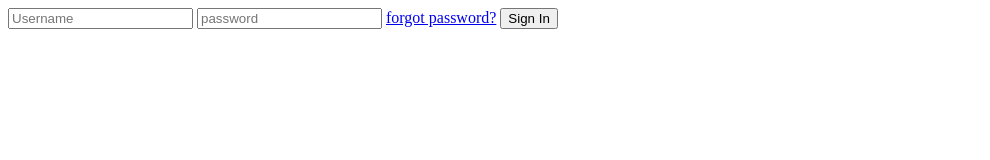
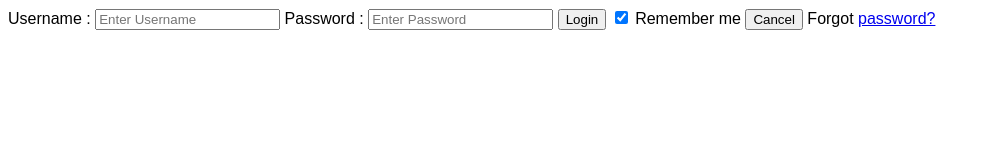
Before and after one commit to barrywaldron/simple-log-in-form, a website: page index.html in a window 1280 px wide. Shown: the whole page, without its empty margins (0-990 px from the left). Drawn offline with Linux system fonts and the light colour scheme.

Commit message:
index change

```diff
--- a/index.html
+++ b/index.html
@@ -26,29 +26,19 @@
 
   </head>
   <body>
-    <div
-        class="wrapper">
+    <form>
       <div
-          class="login">
-        <input
-          type="text"
-          placeholder="Username"
-          id="username">
-        <input
-          type="password"
-          placeholder="password"
-          id="password">
-        <a
-          href="#"
-          class="forgot">forgot password?</a>
-        <input
-          type="submit"
-          value="Sign In">
-      </div><!--login-->
-        <div
-          class="shadow">
-        </div>
-    </div><!--wrapper-->
+          class="container">
+        <label>Username : </label>
+        <input type="text" placeholder="Enter Username" name="username" required>
+        <label>Password : </label>
+        <input type="password" placeholder="Enter Password" name="password" required>
+        <button type="submit">Login</button>
+        <input type="checkbox" checked="checked"> Remember me
+        <button type="button" class="cancelbtn"> Cancel</button>
+          Forgot <a href="#"> password? </a>
+      </div>
+    </form>
 
 
   </body>
--- a/style.css
+++ b/style.css
@@ -1 +1,8 @@
-style
+body {
+  font-family: Arial, Helvetica, sans-serif;
+
+}
+.wrapper {
+  margin: 0 auto;
+  max-width: 980px;
+}
```
